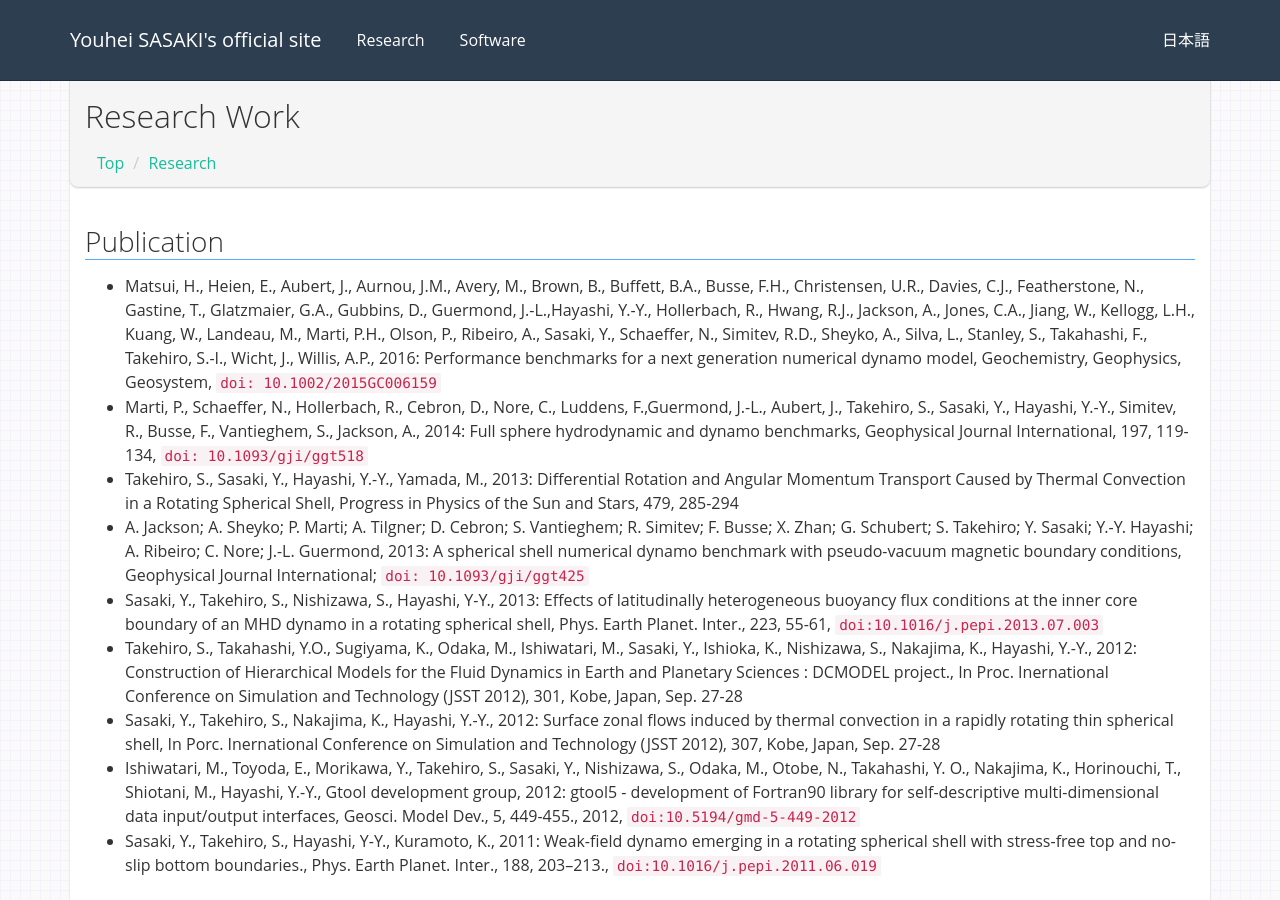
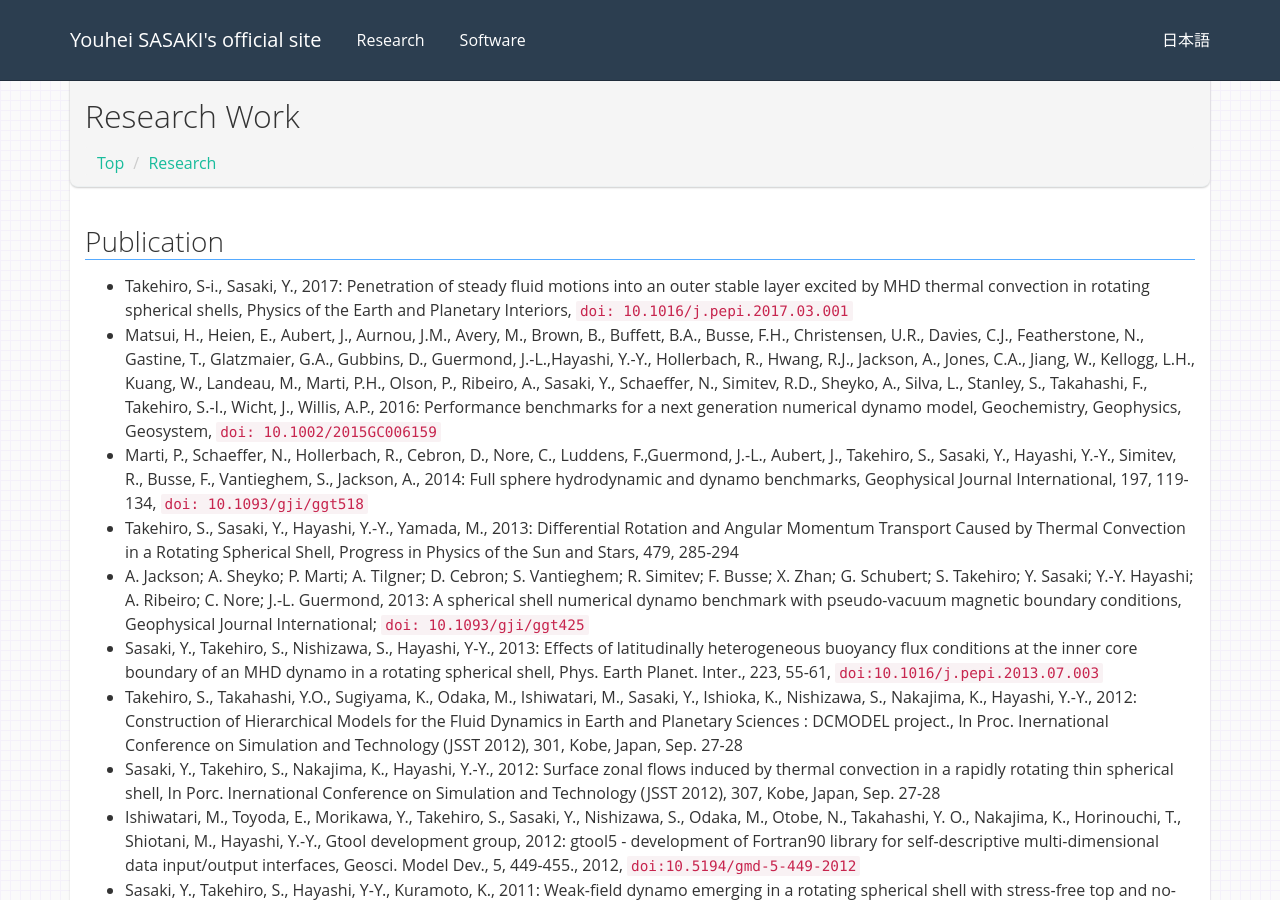
Before and after one commit to uwabami/uwabami.github.io, a Jekyll site: the page built from research/index.en.html, in a window 1280 px wide and 900 px high. Built offline with Jekyll 4.4.1, drawn with Linux system fonts in a browser that asks for light colours; some of the changed text lies outside the part shown.

Commit message:
Add new paper
Signed-off-by: Youhei SASAKI <uwabami@gfd-dennou.org>

```diff
--- a/research/index.en.html
+++ b/research/index.en.html
@@ -1,6 +1,6 @@
 ---
 title: Research Work
-date: 2017-01-15 18:30:22
+date: 2017-03-13 09:51:20
 layout: default
 lang: en
 ref: research
@@ -10,6 +10,10 @@ permalink: /research/index.en.html
 <h2 id="org3b126c8">Publication</h2>
 <div class="outline-text-2" id="text-org3b126c8">
 <ul class="org-ul">
+<li>Takehiro, S-i., Sasaki, Y., 2017:
+Penetration of steady fluid motions into an outer stable layer excited by MHD thermal convection in rotating spherical shells,
+Physics of the Earth and Planetary Interiors,
+<code>doi: 10.1016/j.pepi.2017.03.001</code></li>
 <li>Matsui, H., Heien, E., Aubert, J., Aurnou, J.M., Avery, M., Brown, B., Buffett, B.A., Busse, F.H., Christensen, U.R., Davies, C.J., Featherstone, N., Gastine, T., Glatzmaier, G.A., Gubbins, D., Guermond, J.-L.,Hayashi, Y.-Y., Hollerbach, R., Hwang, R.J., Jackson, A., Jones, C.A., Jiang, W., Kellogg, L.H., Kuang, W., Landeau, M., Marti, P.H., Olson, P., Ribeiro, A., <span class="underline">Sasaki, Y.</span>, Schaeffer, N., Simitev, R.D., Sheyko, A., Silva, L., Stanley, S., Takahashi, F., Takehiro, S.-I., Wicht, J., Willis, A.P., 2016:
 Performance benchmarks for a next generation numerical dynamo model,
 Geochemistry, Geophysics, Geosystem, <code>doi: 10.1002/2015GC006159</code></li>
--- a/research/index.en.org
+++ b/research/index.en.org
@@ -1,11 +1,15 @@
 #+TITLE: Research Work
-#+DATE: 2017-01-15 18:30:22
+#+DATE: 2017-03-13 09:51:20
 #+LANGUAGE: en
 #+REF: research
 #+LAYOUT: default
 #+SETUPFILE: ../_setup.org
 #+PERMALINK: /research/index.en.html
 * Publication
+   - Takehiro, S-i., Sasaki, Y., 2017:
+     Penetration of steady fluid motions into an outer stable layer excited by MHD thermal convection in rotating spherical shells,
+     Physics of the Earth and Planetary Interiors,
+     =doi: 10.1016/j.pepi.2017.03.001=
    - Matsui, H., Heien, E., Aubert, J., Aurnou, J.M., Avery, M., Brown, B., Buffett, B.A., Busse, F.H., Christensen, U.R., Davies, C.J., Featherstone, N., Gastine, T., Glatzmaier, G.A., Gubbins, D., Guermond, J.-L.,Hayashi, Y.-Y., Hollerbach, R., Hwang, R.J., Jackson, A., Jones, C.A., Jiang, W., Kellogg, L.H., Kuang, W., Landeau, M., Marti, P.H., Olson, P., Ribeiro, A., _Sasaki, Y._, Schaeffer, N., Simitev, R.D., Sheyko, A., Silva, L., Stanley, S., Takahashi, F., Takehiro, S.-I., Wicht, J., Willis, A.P., 2016:
      Performance benchmarks for a next generation numerical dynamo model,
      Geochemistry, Geophysics, Geosystem, =doi: 10.1002/2015GC006159=
--- a/research/index.html
+++ b/research/index.html
@@ -1,6 +1,6 @@
 ---
 title: 研究関連
-date: 2017-01-15 18:30:14
+date: 2017-03-13 09:51:10
 layout: default
 lang: ja
 ref: research
@@ -13,6 +13,10 @@ permalink: /research/index.html
 <h3 id="org87e6ea0">査読有</h3>
 <div class="outline-text-3" id="text-org87e6ea0">
 <ul class="org-ul">
+<li>Takehiro, S-i., Sasaki, Y., 2017:
+Penetration of steady fluid motions into an outer stable layer excited by MHD thermal convection in rotating spherical shells,
+Physics of the Earth and Planetary Interiors,
+<code>doi: 10.1016/j.pepi.2017.03.001</code></li>
 <li>Matsui, H., Heien, E., Aubert, J., Aurnou, J.M., Avery, M., Brown, B., Buffett, B.A., Busse, F.H., Christensen, U.R., Davies, C.J., Featherstone, N., Gastine, T., Glatzmaier, G.A., Gubbins, D., Guermond, J.-L.,Hayashi, Y.-Y., Hollerbach, R., Hwang, R.J., Jackson, A., Jones, C.A., Jiang, W., Kellogg, L.H., Kuang, W., Landeau, M., Marti, P.H., Olson, P., Ribeiro, A., <span class="underline">Sasaki, Y.</span>, Schaeffer, N., Simitev, R.D., Sheyko, A., Silva, L., Stanley, S., Takahashi, F., Takehiro, S.-I., Wicht, J., Willis, A.P., 2016:
 Performance benchmarks for a next generation numerical dynamo model,
 Geochemistry, Geophysics, Geosystem, <code>doi: 10.1002/2015GC006159</code></li>
--- a/research/index.org
+++ b/research/index.org
@@ -1,5 +1,5 @@
 #+TITLE: 研究関連
-#+DATE: 2017-01-15 18:30:14
+#+DATE: 2017-03-13 09:51:10
 #+LANGUAGE: ja
 #+REF: research
 #+LAYOUT: default
@@ -7,6 +7,10 @@
 #+PERMALINK: /research/index.html
 * 論文
 ** 査読有
+   - Takehiro, S-i., Sasaki, Y., 2017:
+     Penetration of steady fluid motions into an outer stable layer excited by MHD thermal convection in rotating spherical shells,
+     Physics of the Earth and Planetary Interiors,
+     =doi: 10.1016/j.pepi.2017.03.001=
    - Matsui, H., Heien, E., Aubert, J., Aurnou, J.M., Avery, M., Brown, B., Buffett, B.A., Busse, F.H., Christensen, U.R., Davies, C.J., Featherstone, N., Gastine, T., Glatzmaier, G.A., Gubbins, D., Guermond, J.-L.,Hayashi, Y.-Y., Hollerbach, R., Hwang, R.J., Jackson, A., Jones, C.A., Jiang, W., Kellogg, L.H., Kuang, W., Landeau, M., Marti, P.H., Olson, P., Ribeiro, A., _Sasaki, Y._, Schaeffer, N., Simitev, R.D., Sheyko, A., Silva, L., Stanley, S., Takahashi, F., Takehiro, S.-I., Wicht, J., Willis, A.P., 2016:
      Performance benchmarks for a next generation numerical dynamo model,
      Geochemistry, Geophysics, Geosystem, =doi: 10.1002/2015GC006159=
```
